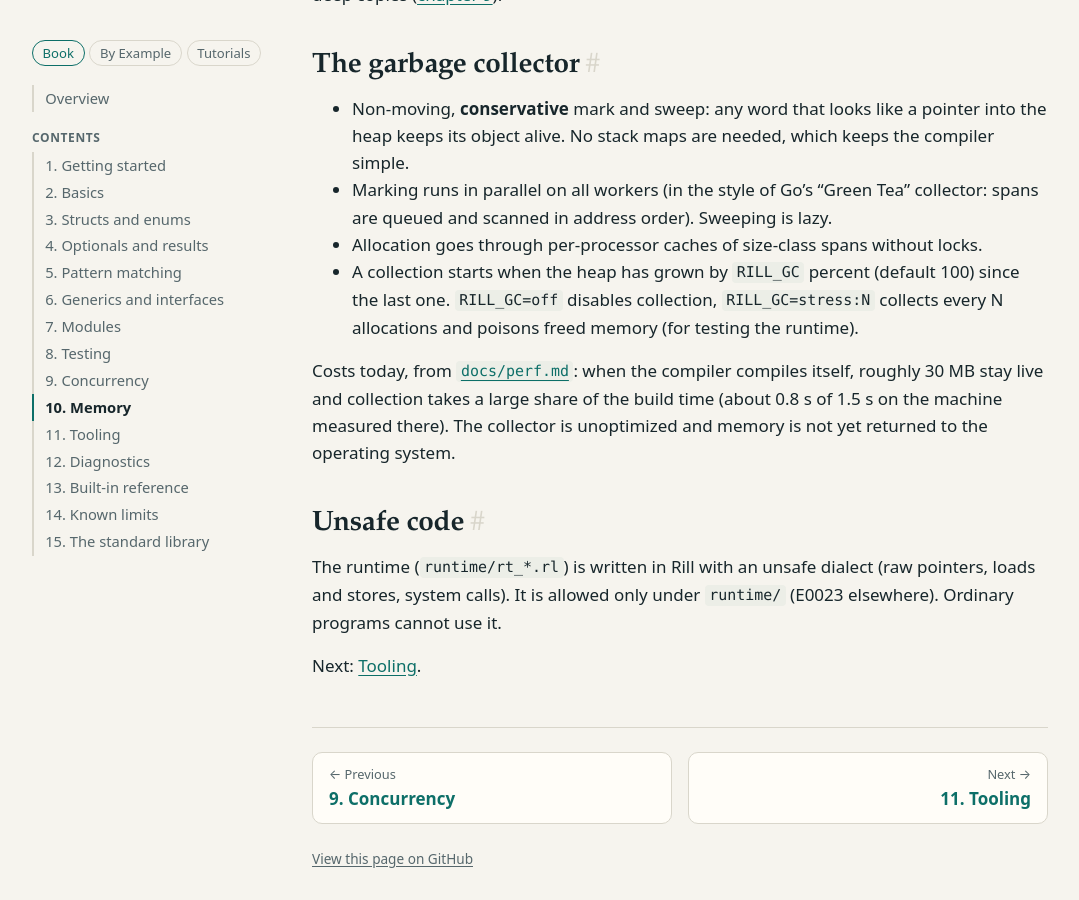
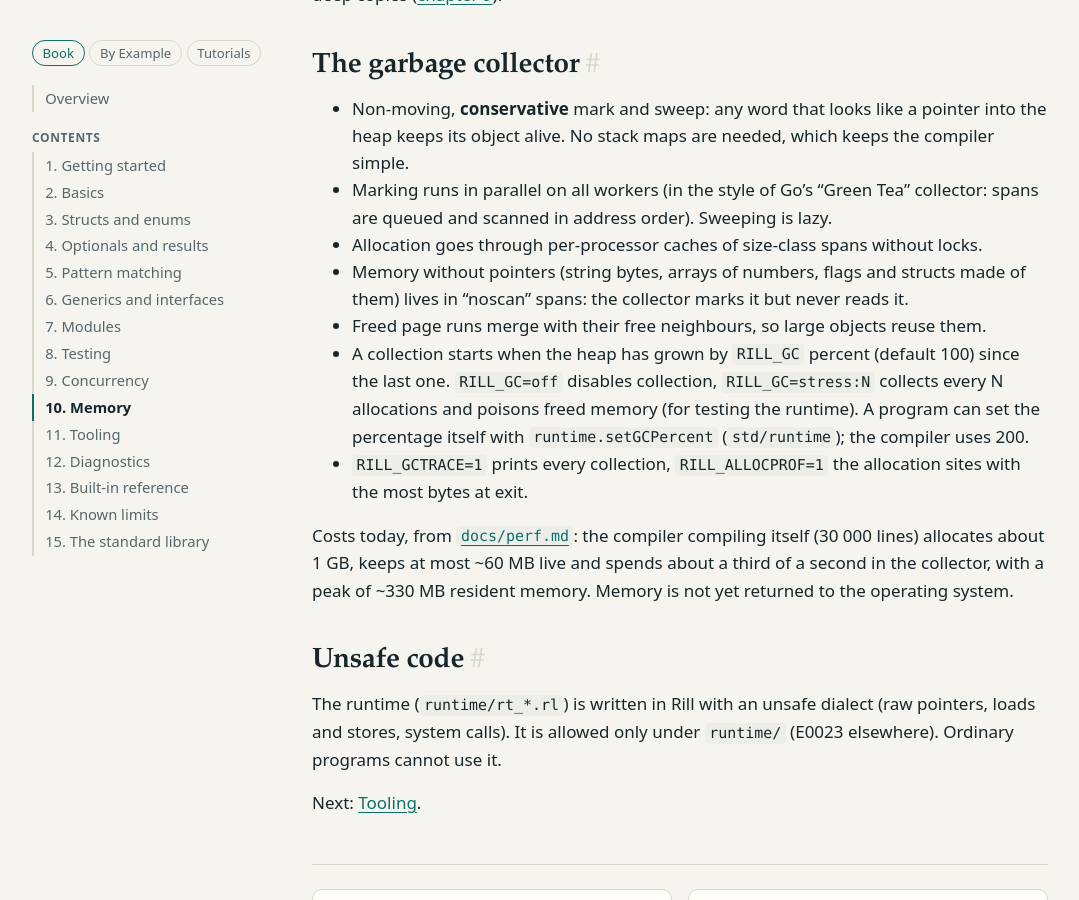
Before and after one commit to rillang/rillang.github.io, a Jekyll site: the page built from book/10-memory.md, in a window 1280 px wide and 900 px high, scrolled down 1610 px. Shown: the whole window, without its empty margins (80-1159 px from the left). Built offline with Jekyll 4.4.1, drawn with Linux system fonts in a browser that asks for light colours; our own code applies the rules of GitHub Pages for plain Markdown files.

Commit message:
book: noscan memory, page coalescing, setGCPercent, RILL_GCTRACE/RILL_ALLOCPROF, [T](repeating:count:), std/runtime
Co-Authored-By: Claude Opus 5.5 <noreply@anthropic.com>

```diff
--- a/book/10-memory.md
+++ b/book/10-memory.md
@@ -75,14 +75,20 @@ crossing into a task are deep copies ([chapter 9](09-concurrency.md)).
 - Marking runs in parallel on all workers (in the style of Go's "Green Tea" collector:
   spans are queued and scanned in address order). Sweeping is lazy.
 - Allocation goes through per-processor caches of size-class spans without locks.
+- Memory without pointers (string bytes, arrays of numbers, flags and structs made of
+  them) lives in "noscan" spans: the collector marks it but never reads it.
+- Freed page runs merge with their free neighbours, so large objects reuse them.
 - A collection starts when the heap has grown by `RILL_GC` percent (default 100) since the
   last one. `RILL_GC=off` disables collection, `RILL_GC=stress:N` collects every N
-  allocations and poisons freed memory (for testing the runtime).
+  allocations and poisons freed memory (for testing the runtime). A program can set the
+  percentage itself with `runtime.setGCPercent` (`std/runtime`); the compiler uses 200.
+- `RILL_GCTRACE=1` prints every collection, `RILL_ALLOCPROF=1` the allocation sites with
+  the most bytes at exit.
 
-Costs today, from [`docs/perf.md`](https://github.com/rillang/rill/blob/main/docs/perf.md): when the compiler compiles itself, roughly
-30 MB stay live and collection takes a large share of the build time (about 0.8 s of
-1.5 s on the machine measured there). The collector is unoptimized and memory is not yet
-returned to the operating system.
+Costs today, from [`docs/perf.md`](https://github.com/rillang/rill/blob/main/docs/perf.md):
+the compiler compiling itself (30 000 lines) allocates about 1 GB, keeps at most ~60 MB
+live and spends about a third of a second in the collector, with a peak of ~330 MB
+resident memory. Memory is not yet returned to the operating system.
 
 ## Unsafe code
 
```
Also changed, not shown: book/01-getting-started.md (+2 -0 lines), book/13-builtins.md (+1 -0 lines), book/15-standard-library.md (+1 -0 lines).
